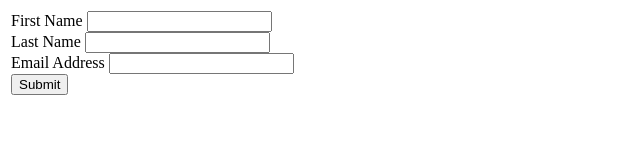
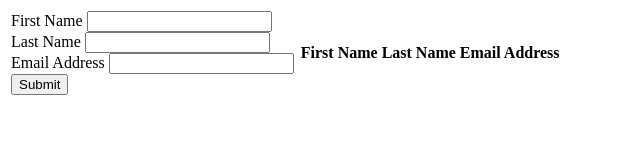
Before and after one commit to jesq/content_management_system, a plain HTML site: page index.html in a window 1280 px wide. Shown: the whole page, without its empty margins (0-640 px from the left). Drawn offline with Linux system fonts and the light colour scheme.

Commit message:
Added the employee record table

```diff
--- a/index.html
+++ b/index.html
@@ -10,19 +10,25 @@
 <body>
     <table>
         <tr>
-            <!-- Tabelul pentru operatii CRUD -->
+            <!-- Employee data input table -->
             <td>
                 <form>
                     <div>
-                        <label>First Name</label>
+                        <label>
+                            First Name
+                        </label>
                         <input type="text" name="firstName">
                     </div>
                     <div>
-                        <label>Last Name</label>
+                        <label>
+                            Last Name
+                        </label>
                         <input type="text" name="lastName">
                     </div>
                     <div>
-                        <label>Email Address</label>
+                        <label>
+                            Email Address
+                        </label>
                         <input type="text" name="emailAddress">
                     </div>
                     <div>
@@ -30,7 +36,24 @@
                     </div>
                 </form>
             </td>
-            <td></td>
+            <!-- Employee record table -->
+            <td>
+                <table class="list">
+                    <thead>
+                        <tr>
+                            <th>
+                                First Name
+                            </th>
+                            <th>
+                                Last Name
+                            </th>
+                            <th>
+                                Email Address
+                            </th>
+                        </tr>
+                    </thead>
+                </table>
+            </td>
         </tr>
     </table>
 
```
